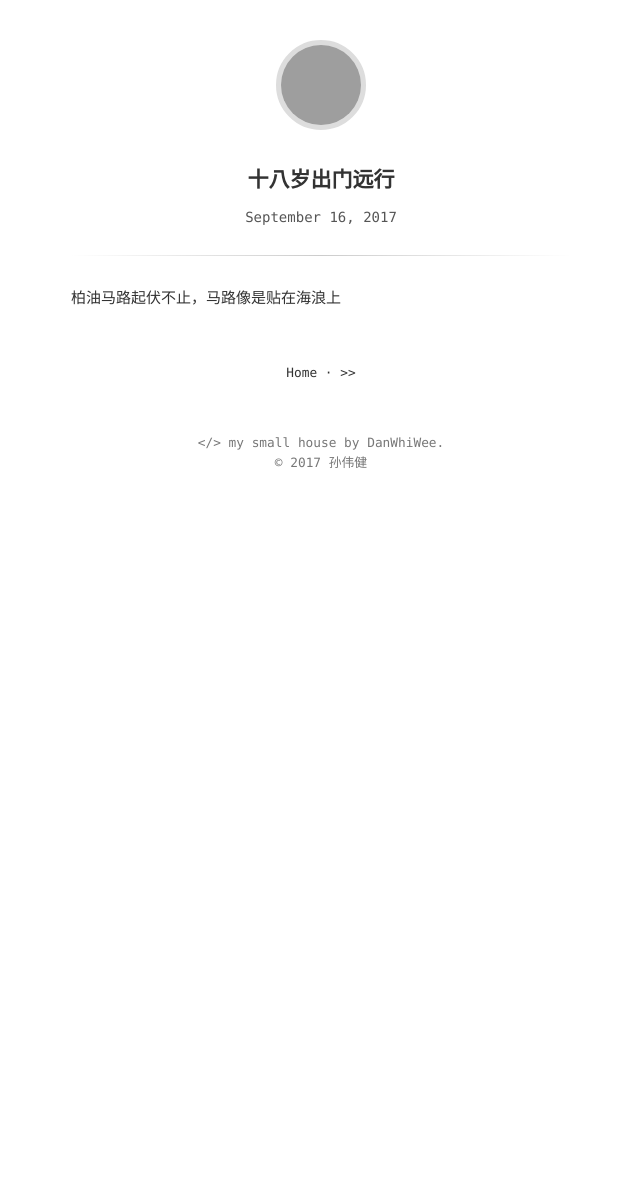
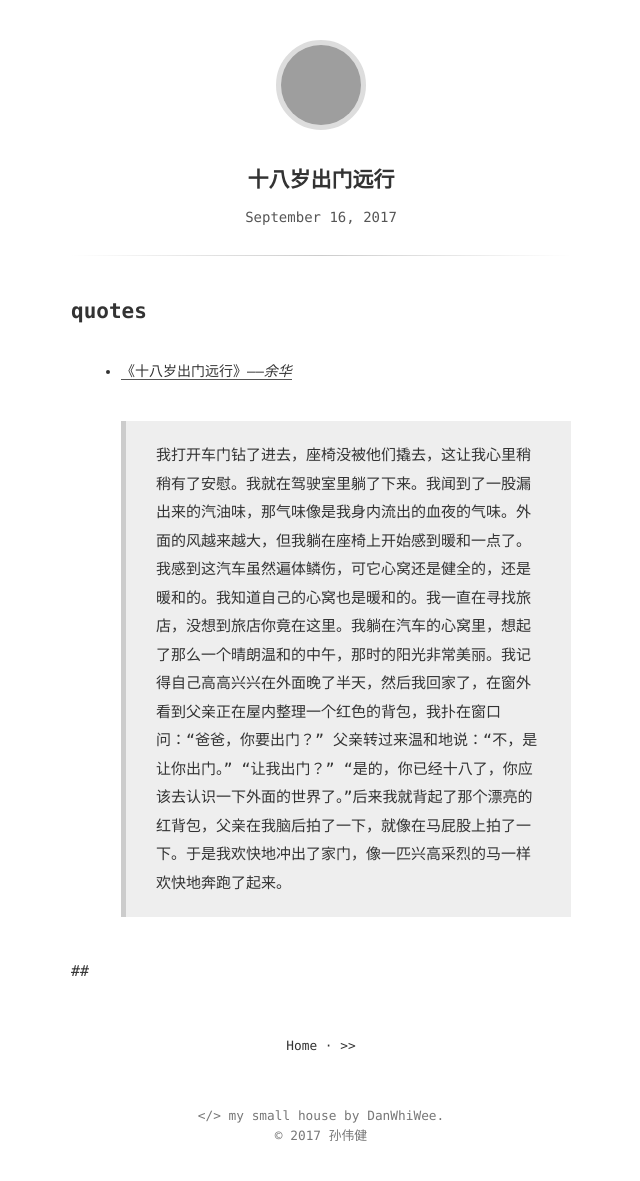
Before and after one commit to DanWhiWee/DanWhiWee.github.io, a Jekyll site: the page built from _posts/2017-09-16-十八岁出门远行.md, in a window 1280 px wide. Shown: the whole page, without its empty margins (319-959 px from the left). Built offline with Jekyll 4.4.1, drawn with Linux system fonts in a browser that asks for light colours; before the commit the page ends 900 px from its top, so only the background shows below that; grey boxes are pictures that could not be loaded.

Commit message:
2017/11/30

```diff
--- a/_config.yml
+++ b/_config.yml
@@ -1,13 +1,14 @@
 # Site Info
 title:              "十八岁出门远行"
-description:        "The Plain is a minimalist Jekyll theme, that's it. Can't say anymore..."
-google_verify:      epFgX0s_0RM3CdjwFcsewfXzPov2g8s9ZBOLyaIUH-o # Put your Google Verification here
-google_analytics:   UA-XXXXXXX-X # Put your Google Analytics code
+description:        "maybe there is something interesting here..."
+# google_verify and google_analytics
+# google_verify:      epFgX0s_0RM3CdjwFcsewfXzPov2g8s9ZBOLyaIUH-o # Put your Google Verification here
+# google_analytics:   UA-XXXXXXX-X # Put your Google Analytics code
 
 # Author Info
 author_name:        "孙伟健" # Your name here
 author_email:       weijiansun5@gmail.com # Your email here
-author_gravatar:    2b38b1b0e7e08b69379bd61582adf0c8 # Your Gravatar md5 hash here for logo
+author_gravatar:    8e4c7841a3f9a812aba898fb0893c9d6 # Your Gravatar md5 hash here for logo
 github_username:    DanWhiWee # Your GitHub username here
 
 # Site Settings
--- a/_includes/footer.html
+++ b/_includes/footer.html
@@ -1,3 +1,4 @@
+
 <div class="footer">
   <span class="block">&lt;/&gt; my small house by DanWhiWee.</span>
   <span class="block">&copy; {{ site.time | date: '%Y' }} {{ site.author_name }}</span>
--- a/_posts/2017-09-16-十八岁出门远行.md
+++ b/_posts/2017-09-16-十八岁出门远行.md
@@ -2,4 +2,11 @@
 title: 十八岁出门远行
 updated: 2017-09-16 23:31
 ---
-  柏油马路起伏不止，马路像是贴在海浪上
+## quotes
+
+* [《十八岁出门远行》——*余华*](http://www.xys.org/xys/ebooks/literature/novels/Yu-Hua/18years_old.txt)
+> 我打开车门钻了进去，座椅没被他们撬去，这让我心里稍稍有了安慰。我就在驾驶室里躺了下来。我闻到了一股漏出来的汽油味，那气味像是我身内流出的血夜的气味。外面的风越来越大，但我躺在座椅上开始感到暖和一点了。我感到这汽车虽然遍体鳞伤，可它心窝还是健全的，还是暖和的。我知道自己的心窝也是暖和的。我一直在寻找旅店，没想到旅店你竟在这里。我躺在汽车的心窝里，想起了那么一个晴朗温和的中午，那时的阳光非常美丽。我记得自己高高兴兴在外面晚了半天，然后我回家了，在窗外看到父亲正在屋内整理一个红色的背包，我扑在窗口问：“爸爸，你要出门？”
+> 父亲转过来温和地说：“不，是让你出门。”
+> “让我出门？” “是的，你已经十八了，你应该去认识一下外面的世界了。”后来我就背起了那个漂亮的红背包，父亲在我脑后拍了一下，就像在马屁股上拍了一下。于是我欢快地冲出了家门，像一匹兴高采烈的马一样欢快地奔跑了起来。
+
+##
```
Also changed, not shown: _includes/head.html (+4 -4 lines).
